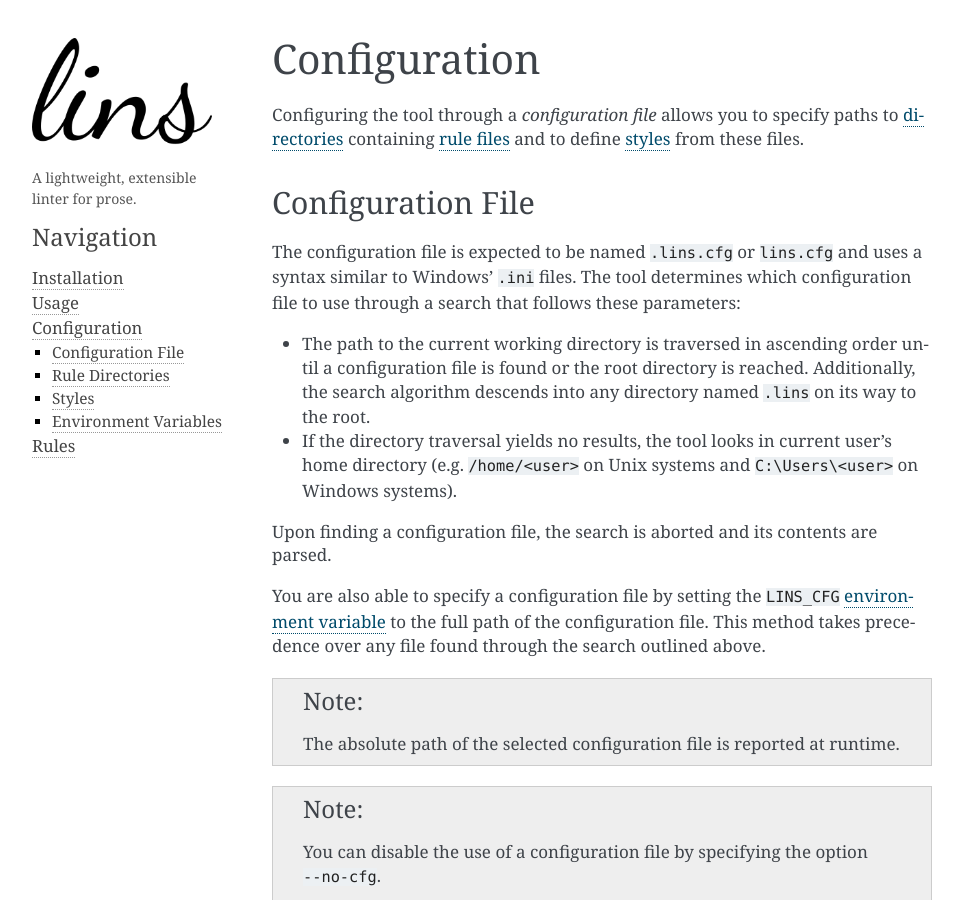
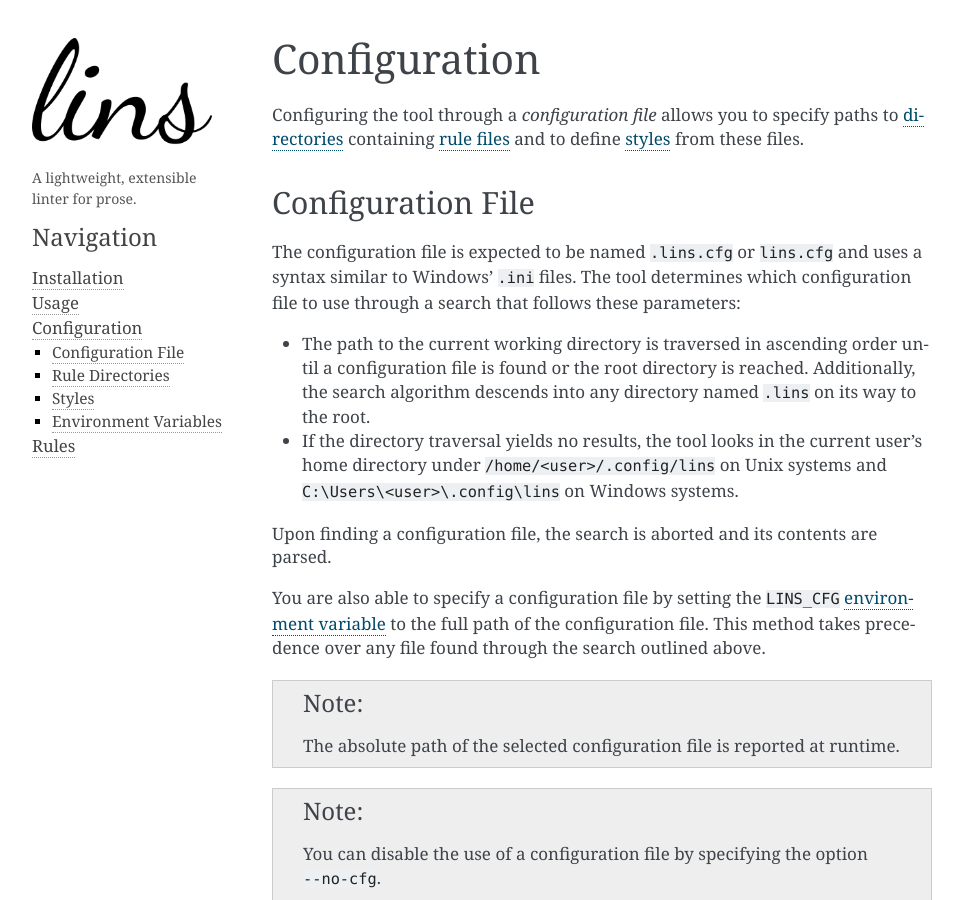
Before and after one commit to sthenic/lins, a Sphinx documentation site: the page built from doc/_source/configuration.rst, in a window 1280 px wide and 900 px high. Shown: the whole window, without its empty margins (148-1111 px from the left). Built offline with Sphinx 7.4.7, drawn with Linux system fonts in a browser that asks for light colours.

Commit message:
[prog] Search ~/.config/lins for the configuration file.
This replaces the previous home directory search pattern.

```diff
--- a/doc/_source/configuration.rst
+++ b/doc/_source/configuration.rst
@@ -22,9 +22,9 @@ configuration file to use through a search that follows these parameters:
   Additionally, the search algorithm descends into any directory named ``.lins``
   on its way to the root.
 
-* If the directory traversal yields no results, the tool looks in current user's
-  home directory (e.g. ``/home/<user>`` on Unix systems and ``C:\Users\<user>``
-  on Windows systems).
+* If the directory traversal yields no results, the tool looks in the current
+  user's home directory under ``/home/<user>/.config/lins`` on Unix systems and
+  ``C:\Users\<user>\.config\lins`` on Windows systems.
 
 Upon finding a configuration file, the search is aborted and its contents are
 parsed.
```
Also changed, not shown: 1 other file.
